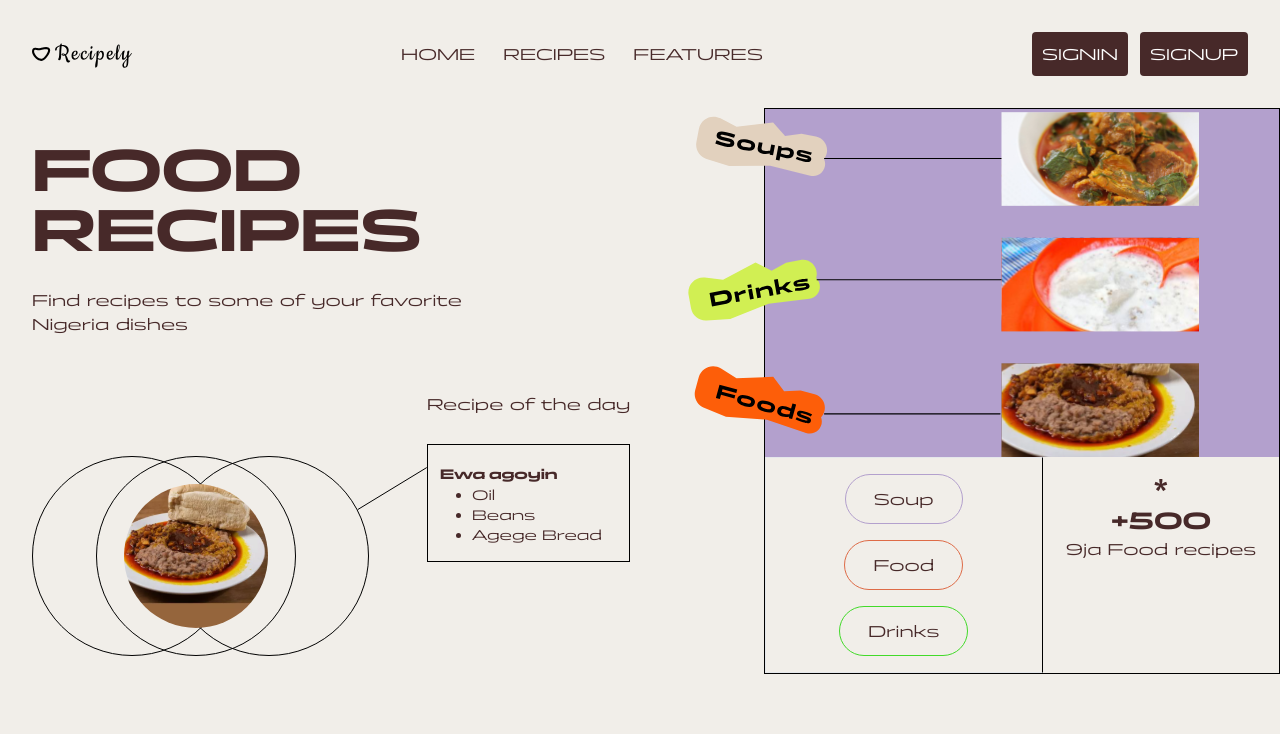
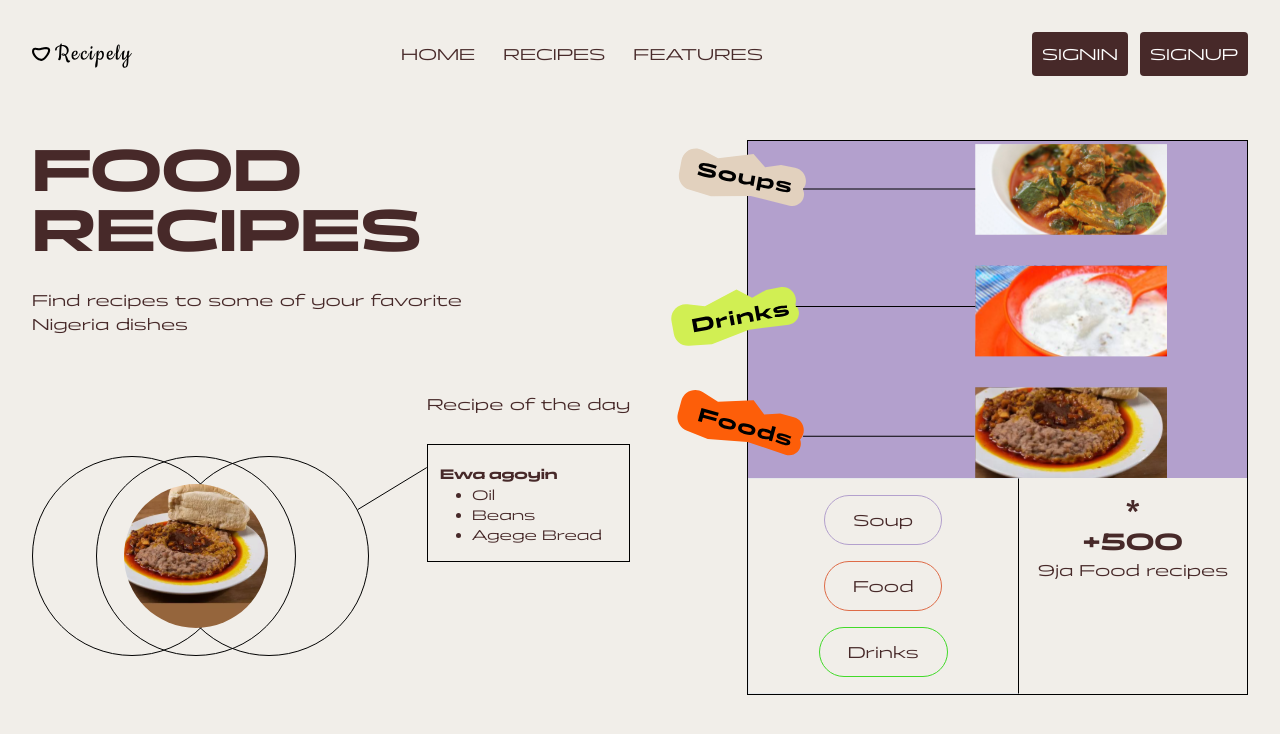
Before and after one commit to JCalmCrasher/recipely, a Next.js app: page / in a window 1280 px wide. Shown: the top 734 px of the page. Built offline with nearby package versions, Linux system fonts and the light colour scheme.

Commit message:
refactor(layout): move `main` to separate file

```diff
--- /dev/null
+++ b/src/app/components/shell.tsx
@@ -0,0 +1,9 @@
+import React, { ReactNode } from "react";
+import { SPACING as p } from "../utils/constants";
+
+
+const Shell = ({ children }: { children: ReactNode }) => {
+  return <main className={p}>{children}</main>;
+};
+
+export default Shell;
--- a/src/app/page.tsx
+++ b/src/app/page.tsx
@@ -1,13 +1,13 @@
 import clsx from "clsx";
-import { SPACING as p } from "./utils/constants";
 import Image from "next/image";
 import Card from "./components/card";
+import Shell from "./components/shell";
 
 export default function Home() {
   return (
-    <main>
+    <Shell>
       <section className="flex flex-col md:flex-row">
-        <div className={clsx(p, "w-full")}>
+        <div className={clsx( "w-full")}>
           <h1 className="text-3xl sm:text-6xl font-bold uppercase">
             food <br />
             recipes
@@ -62,7 +62,7 @@ export default function Home() {
           </div>
         </div>
       </section>
-    </main>
+    </Shell>
   );
 }
 
--- a/src/app/recipes/page.tsx
+++ b/src/app/recipes/page.tsx
@@ -1,15 +1,15 @@
 import RecipeList from "../components/recipe-list";
+import Shell from "../components/shell";
 import { getRecipes } from "../service/recipe";
-import { SPACING as p } from "../utils/constants";
 
 const Recipe = async () => {
   const res = await getRecipes();
   const recipes = res?.results || [];
 
   return (
-    <main className={p}>
+    <Shell>
       <RecipeList recipes={recipes} />
-    </main>
+    </Shell>
   );
 };
 
```
